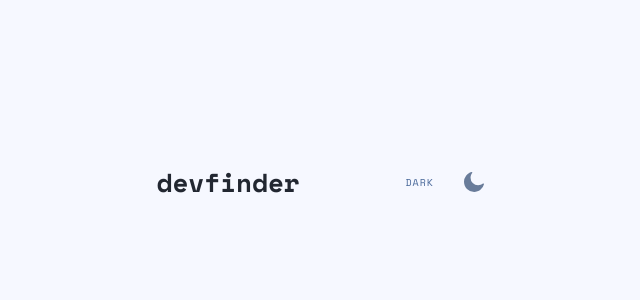
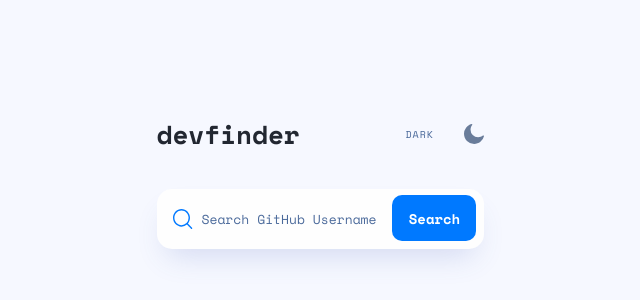
Before and after one commit to robertKamrowski/gh_user_finder_react_app, a React (Create React App) app: page / in a window 1280 px wide. Shown: the part 218-518 px from the top of the page, without its empty margins (320-960 px from the left). Built offline with nearby package versions, Linux system fonts and the light colour scheme.

Commit message:
addInputStyles&ControlledComponentWithSelfProvide

```diff
--- a/src/components/App.js
+++ b/src/components/App.js
@@ -1,6 +1,8 @@
 import React from 'react';
 import styled from 'styled-components';
 import Header from '../components/header/Header';
+import Form from './formUserFinder/Form';
+import SearchUserProvider from '../providers/SearchUserProvider';
 
 const AppWrapper = styled.div`
   width: 327px;
@@ -11,6 +13,9 @@ const App = () => {
   return (
     <AppWrapper>
       <Header />
+      <SearchUserProvider>
+        <Form />
+      </SearchUserProvider>
     </AppWrapper>
   );
 };
--- /dev/null
+++ b/src/components/formUserFinder/Form.js
@@ -0,0 +1,89 @@
+import React, { useContext } from 'react';
+import styled from 'styled-components';
+import searchIcon from '../../assets/icon-search.svg';
+import { SearchContext } from '../../providers/SearchUserProvider';
+
+const StyledForm = styled.form`
+  width: 100%;
+  height: 60px;
+  background-color: ${({ theme }) => theme.contentBackground};
+  margin: 36px 0 0 0;
+  border-radius: 15px;
+  box-shadow: 0px 16px 30px -10px rgba(70, 96, 187, 0.198567);
+  position: relative;
+`;
+
+const Img = styled.img`
+  display: block;
+  position: absolute;
+  width: 20.05px;
+  height: 20px;
+  left: 16px;
+  top: 20px;
+`;
+
+const Input = styled.input`
+  position: absolute;
+  height: 25px;
+  left: 13.76%;
+  top: calc(50% - 25px / 2 + 0.5px);
+  width: 184px;
+  font-family: Space Mono;
+  font-weight: normal;
+  font-size: 13px;
+  line-height: 25px;
+  color: ${({ theme }) => theme.toggleThemeButton};
+  border: none;
+  background-color: transparent;
+
+  &:focus {
+    outline: none;
+  }
+
+  &::placeholder {
+    color: ${({ theme }) => theme.toggleThemeButton};
+  }
+`;
+
+const Button = styled.button`
+  position: absolute;
+  display: block;
+  left: 72.17%;
+  top: 10.83%;
+  width: 84px;
+  height: 46px;
+  border-radius: 10px;
+  background-color: ${({ theme }) => theme.blue};
+  border: none;
+  color: #fff;
+  font-family: 'Space Mono';
+  font-style: normal;
+  font-weight: bold;
+  font-size: 1.4rem;
+  line-height: 2.1rem;
+  text-align: center;
+  cursor: pointer;
+
+  &:hover {
+    background-color: #60abff;
+  }
+`;
+
+const Form = () => {
+  const { inputValue, handleInputChange } = useContext(SearchContext);
+
+  return (
+    <StyledForm>
+      <Img src={searchIcon} alt="Search Icon" />
+      <Input
+        type="text"
+        placeholder="Search GitHub Username"
+        value={inputValue}
+        onChange={handleInputChange}
+      />
+      <Button>Search</Button>
+    </StyledForm>
+  );
+};
+
+export default Form;
--- /dev/null
+++ b/src/providers/SearchUserProvider.js
@@ -0,0 +1,18 @@
+import React, { createContext, useState } from 'react';
+export const SearchContext = createContext();
+
+const SearchUserProvider = ({ children }) => {
+  const [inputValue, setInputValue] = useState('');
+
+  const handleInputChange = (e) => {
+    setInputValue(e.target.value);
+  };
+
+  const value = { inputValue, handleInputChange };
+
+  return (
+    <SearchContext.Provider value={value}>{children}</SearchContext.Provider>
+  );
+};
+
+export default SearchUserProvider;
```
